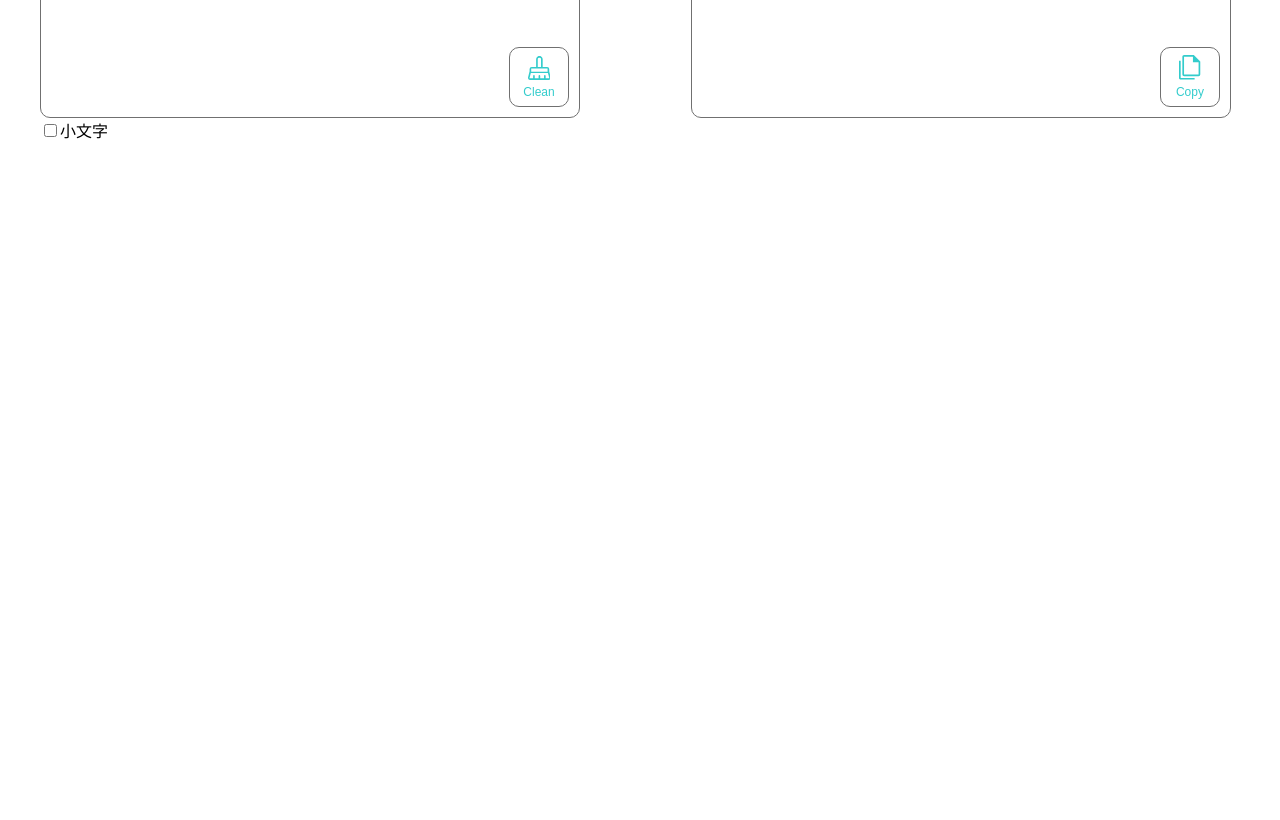
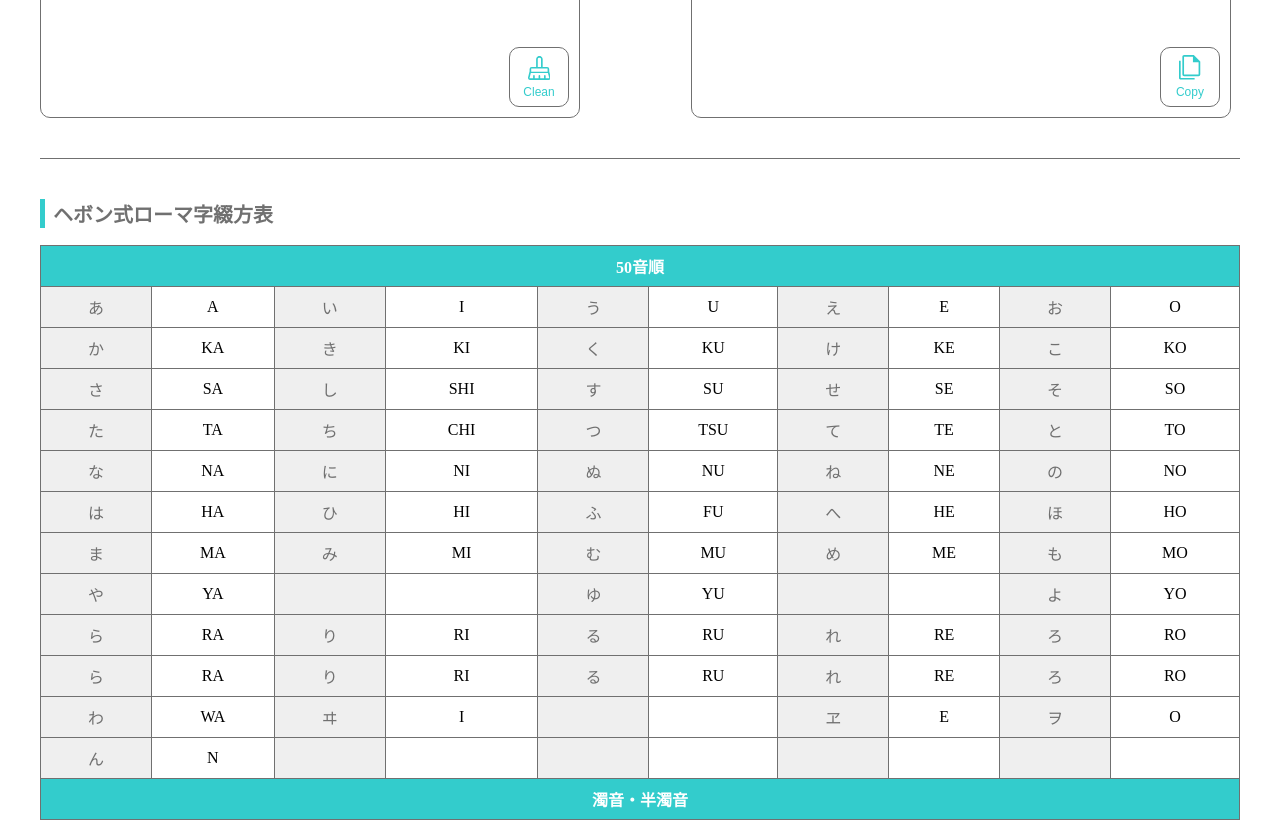
Before and after one commit to m1y474/hepburn-romanization, a React app: page / in a window 1280 px wide. Shown: the part 280-1100 px from the top of the page. Before the commit the page ends 800 px from the top, so only its background shows below. Built offline with nearby package versions, Linux system fonts and the light colour scheme.

Commit message:
feat:変換表の追加

```diff
--- a/src/App.tsx
+++ b/src/App.tsx
@@ -5,6 +5,8 @@ import { Routes, Route, useLocation } from "react-router-dom";
 import { AppState } from "types";
 import styles from "./styles/app.scss";
 import RoundedButton from "./components/RoundedButton";
+import Heading from "./components/Heading";
+import SpellingTable from "./components/SpellingTable";
 
 export default class App extends React.Component<React.FC, AppState> {
   constructor(props: React.FC) {
@@ -90,8 +92,8 @@ export default class App extends React.Component<React.FC, AppState> {
   copy() {
     // todo 入力値をクリップボードにコピー
     this.setState({
-        message: "変換結果をコピーしました。",
-      });
+      message: "変換結果をコピーしました。",
+    });
     setTimeout(() => {
       this.setState({
         message: "",
@@ -140,14 +142,17 @@ export default class App extends React.Component<React.FC, AppState> {
             />
           </div>
         </div>
-        <label className={styles.label}>
+        {/* <label className={styles.label}>
           <input
             type="checkbox"
             onChange={(event) => this.toLower(event.target.checked)}
           />
           小文字
-        </label>
-        <div></div>
+        </label> */}
+        <div className={styles.headingWrapper}>
+          <Heading text="ヘボン式ローマ字綴方表" />
+          <SpellingTable />
+        </div>
       </div>
     );
   }
--- /dev/null
+++ b/src/components/Heading.tsx
@@ -0,0 +1,8 @@
+import React from "react";
+import styles from "../styles/app.scss";
+
+export default class Heading extends React.Component<{ text: string }> {
+  render(): React.ReactNode {
+    return <h2 className={styles.heading}>{this.props.text}</h2>;
+  }
+}
--- /dev/null
+++ b/src/components/SpellingTable.tsx
@@ -0,0 +1,116 @@
+import React from "react";
+import styles from "../styles/app.scss";
+
+const src = {
+  normal: [
+    ["あ", "A", "い", "I", "う", "U", "え", "E", "お", "O"],
+    ["か", "KA", "き", "KI", "く", "KU", "け", "KE", "こ", "KO"],
+    ["さ", "SA", "し", "SHI", "す", "SU", "せ", "SE", "そ", "SO"],
+    ["た", "TA", "ち", "CHI", "つ", "TSU", "て", "TE", "と", "TO"],
+    ["な", "NA", "に", "NI", "ぬ", "NU", "ね", "NE", "の", "NO"],
+    ["は", "HA", "ひ", "HI", "ふ", "FU", "へ", "HE", "ほ", "HO"],
+    ["ま", "MA", "み", "MI", "む", "MU", "め", "ME", "も", "MO"],
+    ["や", "YA", "", "", "ゆ", "YU", "", "", "よ", "YO"],
+    ["ら", "RA", "り", "RI", "る", "RU", "れ", "RE", "ろ", "RO"],
+    ["ら", "RA", "り", "RI", "る", "RU", "れ", "RE", "ろ", "RO"],
+    ["わ", "WA", "ヰ", "I", "", "", "ヱ", "E", "ヲ", "O"],
+    ["ん", "N", "", "", "", "", "", "", "", ""],
+  ],
+  dakuonAndHandakuon: [
+    ["が", "GA", "ぎ", "GI", "ぐ", "GU", "げ", "GE", "ご", "GO"],
+    ["ざ", "ZA", "じ", "JI", "ず", "ZU", "ぜ", "ZE", "ぞ", "ZO"],
+    ["だ", "DA", "ぢ", "JI", "づ", "ZU", "で", "DE", "ど", "DO"],
+    ["ば", "BA", "び", "BI", "ぶ", "BU", "べ", "BE", "ぼ", "BO"],
+    ["ぱ", "PA", "ぴ", "PI", "ぷ", "PU", "ぺ", "PE", "ぽ", "PO"],
+  ],
+  yon: [
+    ["きゃ", "KYA", "", "", "きゅ", "KYA", "", "", "きょ", "KYA"],
+    ["しゃ", "SHA", "", "", "しゅ", "SHU", "", "", "しょ", "SHO"],
+    ["ちゃ", "CHA", "", "", "ちゅ", "CHU", "", "", "ちょ", "CHO"],
+    ["にゃ", "NYA", "", "", "にゅ", "NYU", "", "", "にょ", "NYO"],
+    ["ひゃ", "HYA", "", "", "ひゅ", "HYU", "", "", "ひょ", "HYO"],
+    ["みゃ", "MYA", "", "", "みゅ", "MYU", "", "", "みょ", "MYO"],
+    ["りゃ", "RYA", "", "", "りゅ", "RYU", "", "", "りょ", "RYO"],
+    ["ぎゃ", "GYA", "", "", "ぎゅ", "GYU", "", "", "ぎょ", "GYO"],
+    ["じゃ", "JA", "", "", "じゅ", "JU", "", "", "じょ", "JO"],
+    ["びゃ", "BYA", "", "", "びゅ", "BYU", "", "", "びょ", "BYO"],
+    ["ぴゃ", "PYA", "", "", "ぴゅ", "PYU", "", "", "ぴょ", "PYO"],
+  ],
+  other: [
+    [
+      "しぇ",
+      "SHIE",
+      "ちぇ",
+      "CHIE",
+      "てぃ",
+      "TEI",
+      "にぃ",
+      "NII",
+      "にぇ",
+      "NIE",
+    ],
+    ["ふぁ", "FUA", "ふぃ", "FUI", "ふぇ", "FUE", "ふぉ", "FUO", "じぇ", "JIE"],
+    ["でぃ", "DEI", "でゅ", "DEYU", "うぃ", "UI", "うぇ", "UE", "うぉ", "UO"],
+    ["ゔぁ", "BA", "ゔぁ", "BI", "ゔ", "BU", "ゔぇ", "BE", "ゔぇ", "BO"],
+    ["ゔぁ", "BUA", "ゔぁ", "BUI", "", "", "ゔぇ", "BUE", "ゔぇ", "BUO"],
+  ],
+};
+
+export default class SpellingTable extends React.Component {
+  render(): React.ReactNode {
+    return (
+      <>
+        <table className={styles.table}>
+          <tr>
+            <td className={styles.tableHeader} colSpan={10}>
+              50音順
+            </td>
+          </tr>
+          {src.normal.map((strGroup) => (
+            <tr>
+              {strGroup.map((str) => (
+                <td>{str}</td>
+              ))}
+            </tr>
+          ))}
+          <tr>
+            <td className={styles.tableHeader} colSpan={10}>
+              濁音・半濁音
+            </td>
+          </tr>
+          {src.dakuonAndHandakuon.map((strGroup) => (
+            <tr>
+              {strGroup.map((str) => (
+                <td>{str}</td>
+              ))}
+            </tr>
+          ))}
+          <tr>
+            <td className={styles.tableHeader} colSpan={10}>
+              拗音
+            </td>
+          </tr>
+          {src.yon.map((strGroup) => (
+            <tr>
+              {strGroup.map((str) => (
+                <td>{str}</td>
+              ))}
+            </tr>
+          ))}
+          <tr>
+            <td className={styles.tableHeader} colSpan={10}>
+              その他
+            </td>
+          </tr>
+          {src.other.map((strGroup) => (
+            <tr>
+              {strGroup.map((str) => (
+                <td>{str}</td>
+              ))}
+            </tr>
+          ))}
+        </table>
+      </>
+    );
+  }
+}
--- a/src/styles/_box.scss
+++ b/src/styles/_box.scss
@@ -9,6 +9,8 @@
   box-sizing: border-box;
 }
 .boxWrapper {
+  padding-bottom: 40px;
+  border-bottom: 0.5px solid $greyColor;
   box-sizing: border-box;
   display: flex;
   align-items: center;
--- a/src/styles/_header.scss
+++ b/src/styles/_header.scss
@@ -4,3 +4,12 @@
   border-bottom: 0.5px solid $greyColor;
   color: $greyColor;
 }
+.headingWrapper {
+  margin-top: 40px;
+  .heading {
+    color: $greyColor;
+    padding-left: 8px;
+    font-size: 20px;
+    border-left: 5px solid $mainColor;
+  }
+}
--- /dev/null
+++ b/src/styles/_table.scss
@@ -0,0 +1,23 @@
+@import "./vars";
+.table {
+  width: 100%;
+  border-collapse: collapse;
+  font-size: 16px;
+  tr td {
+    height: 40px;
+    border: 0.5px solid $greyColor;
+    text-align: center;
+    padding: 0;
+    color: #000;
+    &:nth-last-of-type(even) {
+      color: $greyColor;
+      background-color: #efefef;
+    }
+  }
+  .tableHeader {
+    font-weight: bold;
+    background-color: $mainColor;
+    color: #fff;
+    text-align: center;
+  }
+}
--- a/src/styles/app.scss
+++ b/src/styles/app.scss
@@ -3,3 +3,4 @@
 @import "./message";
 @import "./box";
 @import "./button";
+@import "./table";
```
